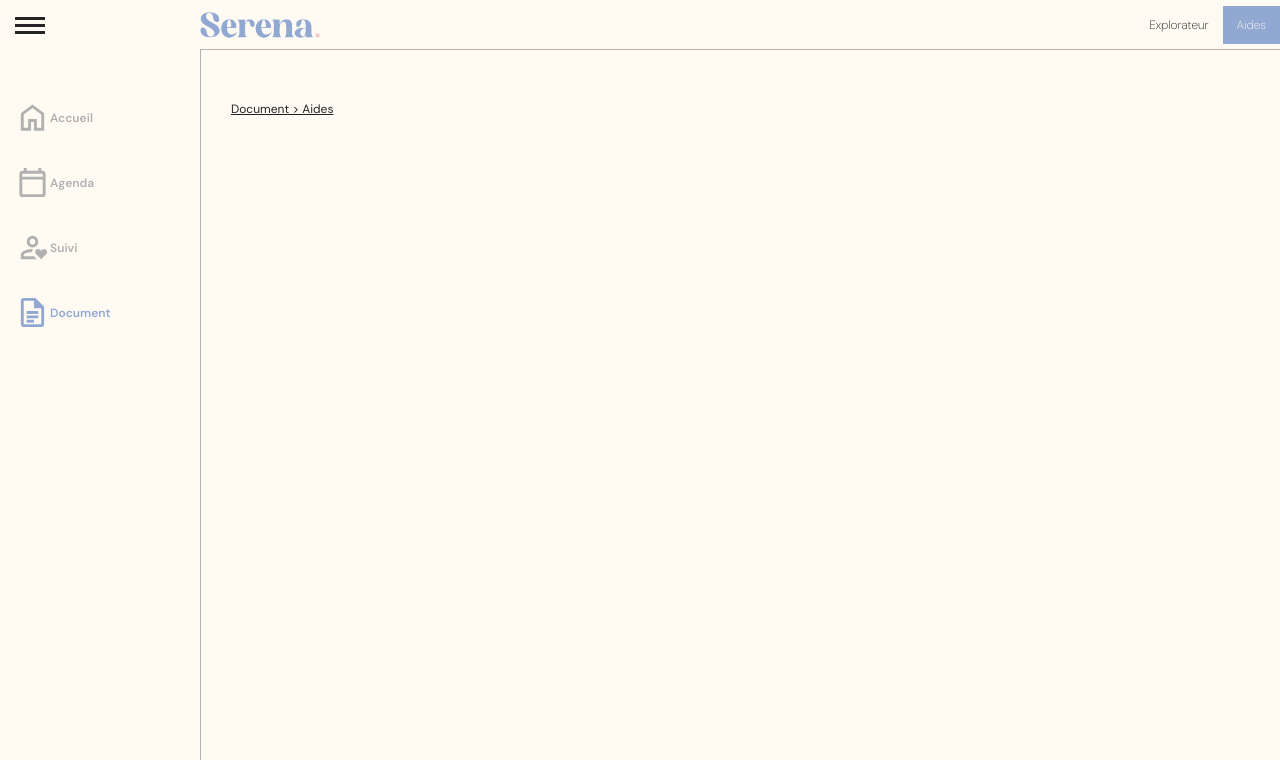
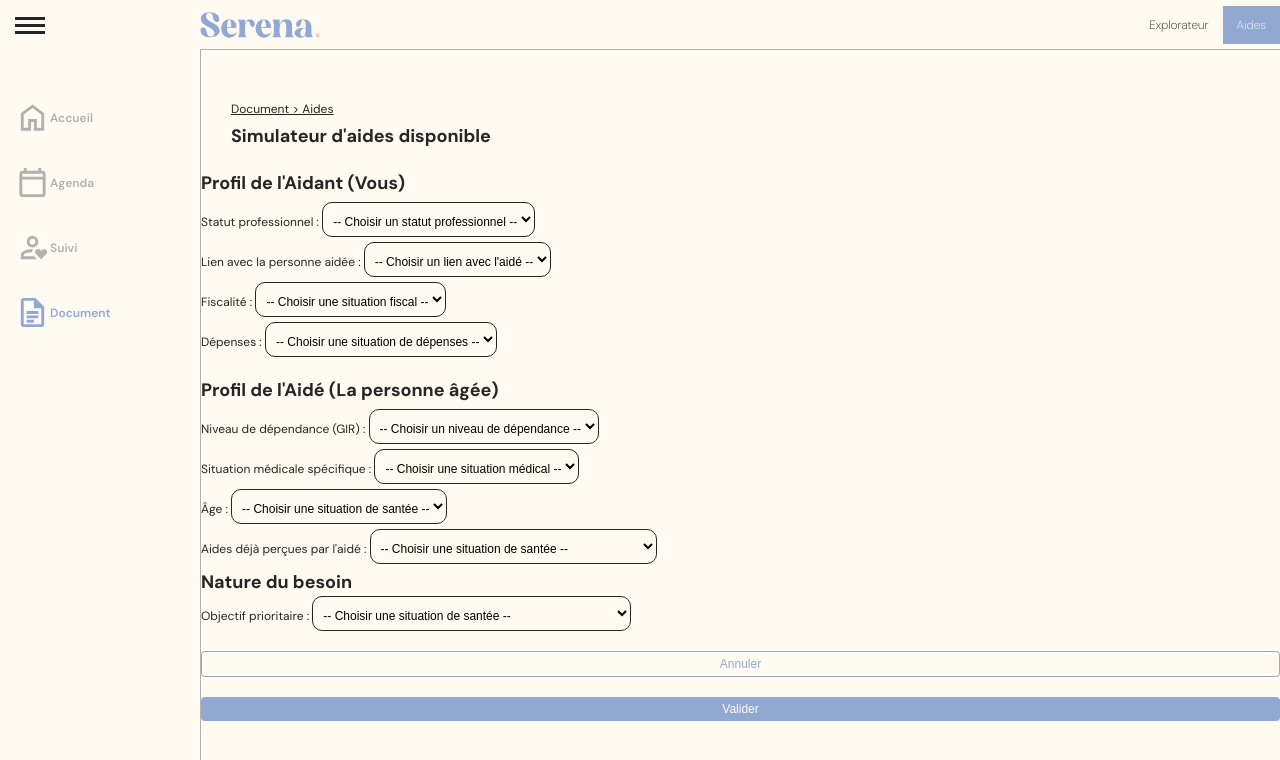
Before and after one commit to Nth-C/serena, a React (Vite) app in the folder frontend/: page /document/aides in a window 1280 px wide. Shown: the top 760 px of the page. Built offline with nearby package versions, Linux system fonts and the light colour scheme; the HTML template or start-up script is replaced by a standard one.

Commit message:
formulaire aide disponnible

```diff
--- a/frontend/src/pages/Assistance.jsx
+++ b/frontend/src/pages/Assistance.jsx
@@ -3,7 +3,158 @@ import { useEffect, useState } from 'react'
 function Assistance() {
   return (
     <div className="assistance">
-
+      <form action="">
+        <h1>Simulateur d'aides disponible</h1>
+        <div>
+          <h2>Profil de l'Aidant (Vous)</h2>
+          <div>
+            <label htmlFor="">Statut professionnel : </label>
+            <select name="statut_pro" value="" required>
+              <option value="">-- Choisir un statut professionnel --</option>
+              <option>
+                Salarié
+              </option>
+              <option>
+                Indépendant
+              </option>
+              <option>
+                Chômeur
+              </option>
+              <option>
+                Retraité
+              </option>
+              <option>
+                Sans activité
+              </option>
+            </select>
+          </div>
+          <div>
+            <label htmlFor="">Lien avec la personne aidée : </label>
+            <select name="statut_pro" value="" required>
+              <option value="">-- Choisir un lien avec l'aidé --</option>
+              <option>
+                Conjoint
+              </option>
+              <option>
+                Enfant-Famille
+              </option>
+              <option>
+                Ami-Voisin
+              </option>
+            </select>
+          </div>
+          <div>
+            <label htmlFor="">Fiscalité : </label>
+            <select name="statut_pro" value="" required>
+              <option value="">-- Choisir une situation fiscal --</option>
+              <option>
+                je paye des impôts
+              </option>
+              <option>
+                je suis Non imposable
+              </option>
+            </select>
+          </div>
+          <div>
+            <label htmlFor="">Dépenses : </label>
+            <select name="statut_pro" value="" required>
+              <option value="">-- Choisir une situation de dépenses --</option>
+              <option>
+                Je verse de l'argent à mon proche
+              </option>
+              <option>
+                Je paye des factures pour lui
+              </option>
+              <option>
+                Aucune dépense
+              </option>
+            </select>
+          </div>
+        </div>
+        <div>
+          <h2>Profil de l'Aidé (La personne âgée)</h2>
+          <div>
+            <label htmlFor="">Niveau de dépendance (GIR) : </label>
+            <select name="statut_pro" value="" required>
+              <option value="">-- Choisir un niveau de dépendance --</option>
+              <option>
+                GIR 1-2
+              </option>
+              <option>
+                GIR 3-4
+              </option>
+              <option>
+                GIR 5-6
+              </option>
+            </select>
+          </div>
+          <div>
+            <label htmlFor="">Situation médicale spécifique : </label>
+            <select name="statut_pro" value="" required>
+              <option value="">-- Choisir une situation médical --</option>
+              <option>
+                Maladie-Vieillesse
+              </option>
+              <option>
+                Fin de vie (pronostic engagé)
+              </option>
+            </select>
+          </div>
+          <div>
+            <label htmlFor="">Âge : </label>
+            <select name="statut_pro" value="" required>
+              <option value="">-- Choisir une situation de santée --</option>
+              <option>
+                Moins de 70 ans
+              </option>
+              <option>
+                70 ans et plus
+              </option>
+            </select>
+          </div>
+          <div>
+            <label htmlFor="">Aides déjà perçues par l'aidé : </label>
+            <select name="statut_pro" value="" required>
+              <option value="">-- Choisir une situation de santée --</option>
+              <option>
+                APA (Allocation Personnalisée d'Autonomie)
+              </option>
+              <option>
+                PCH (Prestation de Compensation du Handicap)
+              </option>
+              <option>
+                Aucune
+              </option>
+            </select>
+          </div>
+          <div>
+            <h2>Nature du besoin</h2>
+            <div>
+              <label htmlFor="">Objectif prioritaire : </label>
+              <select name="statut_pro" value="" required>
+                <option value="">-- Choisir une situation de santée --</option>
+                <option>
+                  Recevoir un revenu pour compenser un arrêt de travail
+                </option>
+                <option>
+                  PCH (Prestation de Compensation du Handicap)
+                </option>
+                <option>
+                  Être rémunéré/dédommagé directement par l'aidé
+                </option>
+                <option>
+                  Préparer ma retraite
+                </option>
+                <option>
+                  Prendre du repos
+                </option>
+              </select>
+            </div>
+          </div>
+        </div>
+        <button className="btn_border">Annuler</button>
+        <button type="submit" className="btn_blue">Valider</button>
+      </form>
     </div>
   )
 }
```
